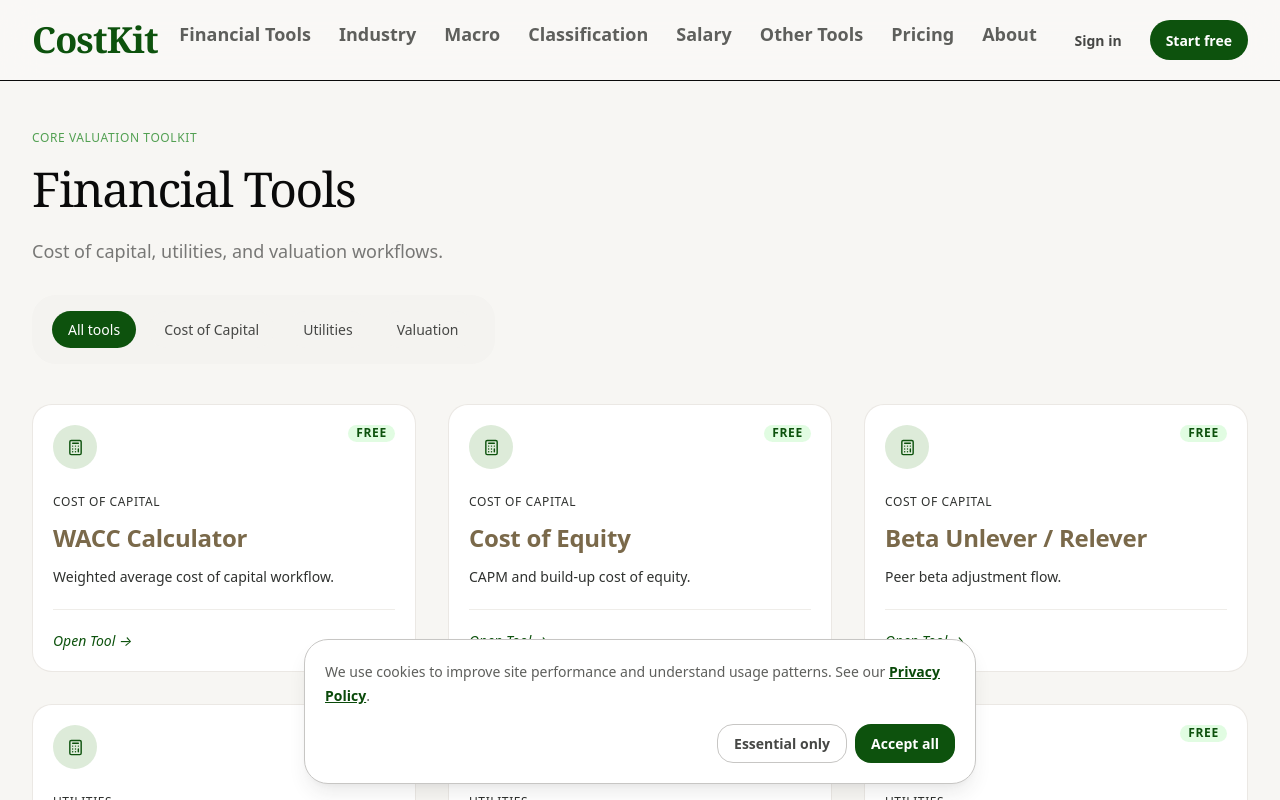
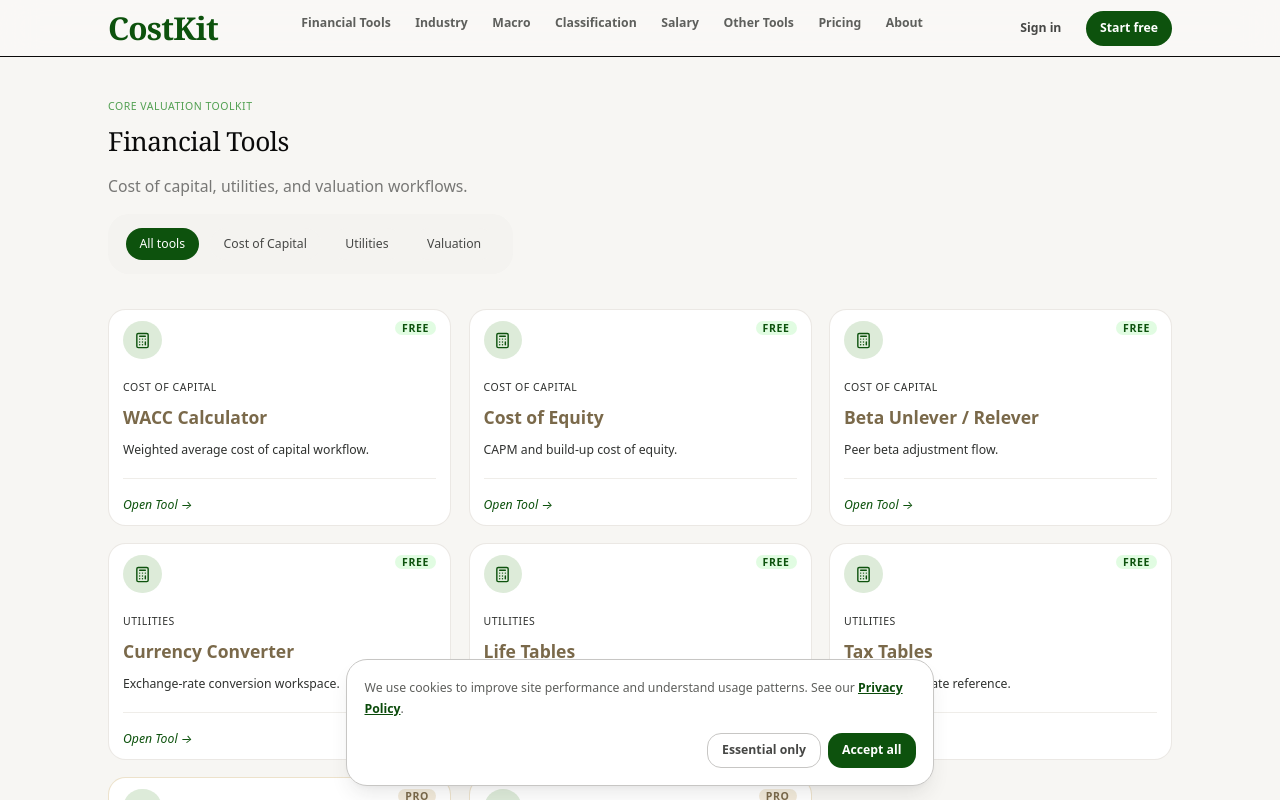
Before and after one commit to gkApply/costkit-final, a React (Vite) app: page / in a window 1280 px wide. Shown: the top 800 px of the page. Built offline with nearby package versions, Linux system fonts and the light colour scheme.

Commit message:
fix(navbar): reduce nav link size to text-sm per Section 2.3

```diff
--- a/src/components/layout/Navbar.tsx
+++ b/src/components/layout/Navbar.tsx
@@ -17,7 +17,7 @@ function Navbar() {
       }}
     >
       <PageContainer>
-        <div className="relative flex h-20 items-center gap-4">
+        <div className="relative flex h-16 items-center gap-4">
           <div className="shrink-0">
             <Link
               to="/financial-tools"
--- a/src/components/sections/CategoryToolsLanding.tsx
+++ b/src/components/sections/CategoryToolsLanding.tsx
@@ -53,7 +53,7 @@ export function CategoryToolsLanding({
           {header.badge}
         </div>
         <h1
-          className="font-display text-3xl leading-tight sm:text-4xl md:text-5xl"
+          className="font-display text-xl leading-tight md:text-2xl lg:text-3xl"
           style={{ color: THEME.text }}
         >
           {header.heading}
@@ -65,7 +65,7 @@ export function CategoryToolsLanding({
           {header.subheading}
         </p>
         <div
-          className="mt-7 inline-flex flex-wrap gap-2.5 rounded-2xl px-3 py-3 sm:gap-3 sm:px-5 sm:py-4"
+          className="mt-4 inline-flex flex-wrap gap-2.5 rounded-2xl px-3 py-3 sm:gap-3 sm:px-5 sm:py-4"
           style={{ background: THEME.surface }}
         >
           <button
@@ -73,7 +73,7 @@ export function CategoryToolsLanding({
             onClick={() => {
               setCategoryId('all')
             }}
-            className={pillVariants({ active: categoryId === 'all' })}
+            className={`${pillVariants({ active: categoryId === 'all' })} px-3 py-1.5`}
           >
             All tools
           </button>
@@ -84,7 +84,7 @@ export function CategoryToolsLanding({
               onClick={() => {
                 setCategoryId(name)
               }}
-              className={pillVariants({ active: categoryId === name })}
+              className={`${pillVariants({ active: categoryId === name })} px-3 py-1.5`}
             >
               {name}
             </button>
@@ -92,7 +92,7 @@ export function CategoryToolsLanding({
         </div>
       </section>
 
-      <section className="grid gap-5 sm:gap-6 md:grid-cols-2 xl:grid-cols-3 xl:gap-8">
+      <section className="grid gap-4 sm:gap-3 md:grid-cols-2 xl:grid-cols-3 xl:gap-5">
         {visibleTools.map((tool) => (
           <button
             type="button"
@@ -136,7 +136,7 @@ export function CategoryToolsLanding({
               {tool.categoryName}
             </div>
             <h3
-              className="mt-3 text-xl leading-tight font-semibold sm:text-2xl"
+              className="mt-3 text-lg leading-tight font-semibold sm:text-xl"
               style={{ color: '#7A694A' }}
             >
               {tool.title}
--- a/src/components/ui/variants.ts
+++ b/src/components/ui/variants.ts
@@ -1,6 +1,6 @@
 import { cva } from 'class-variance-authority'
 
-export const navLinkVariants = cva('border-b-2 pb-2 text-lg font-semibold transition-colors', {
+export const navLinkVariants = cva('border-b-2 pb-2 text-sm font-semibold transition-colors', {
   variants: {
     active: {
       true: 'border-brand-500 text-brand-500',
@@ -28,7 +28,7 @@ export const pillVariants = cva(
 )
 
 export const cardVariants = cva(
-  'rounded-2xl bg-white p-5 text-left transition-all duration-200 hover:-translate-y-1 hover:shadow-md',
+  'rounded-2xl bg-white py-3 px-4 text-left transition-all duration-200 hover:-translate-y-1 hover:shadow-md',
 )
 
 export const badgeVariants = cva(
--- a/src/index.css
+++ b/src/index.css
@@ -258,6 +258,7 @@
   }
   html {
     overflow-x: hidden;
+    font-size: 14px;
     font-family: var(--font-sans);
   }
 }
```
Also changed, not shown: 1 other file (tests, documents, lock files or other folders).
